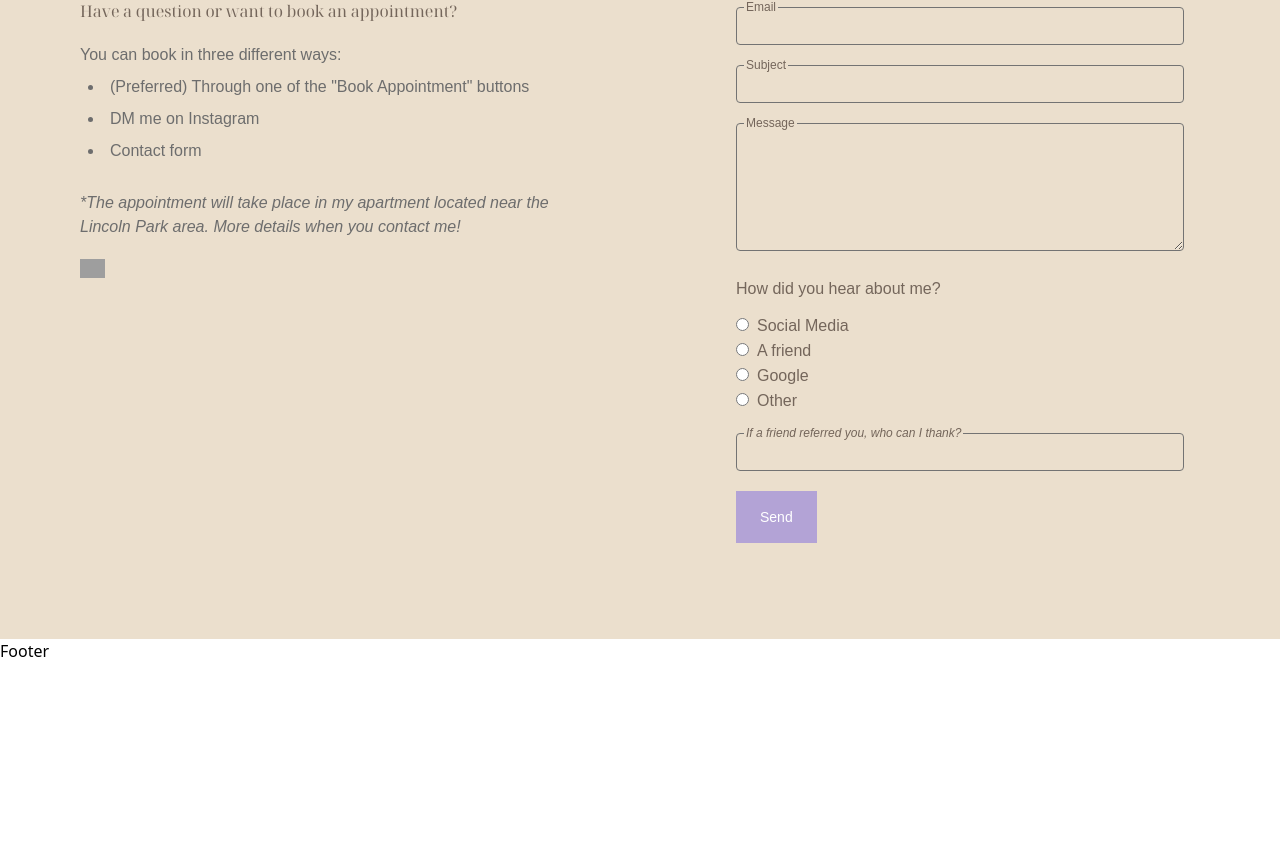
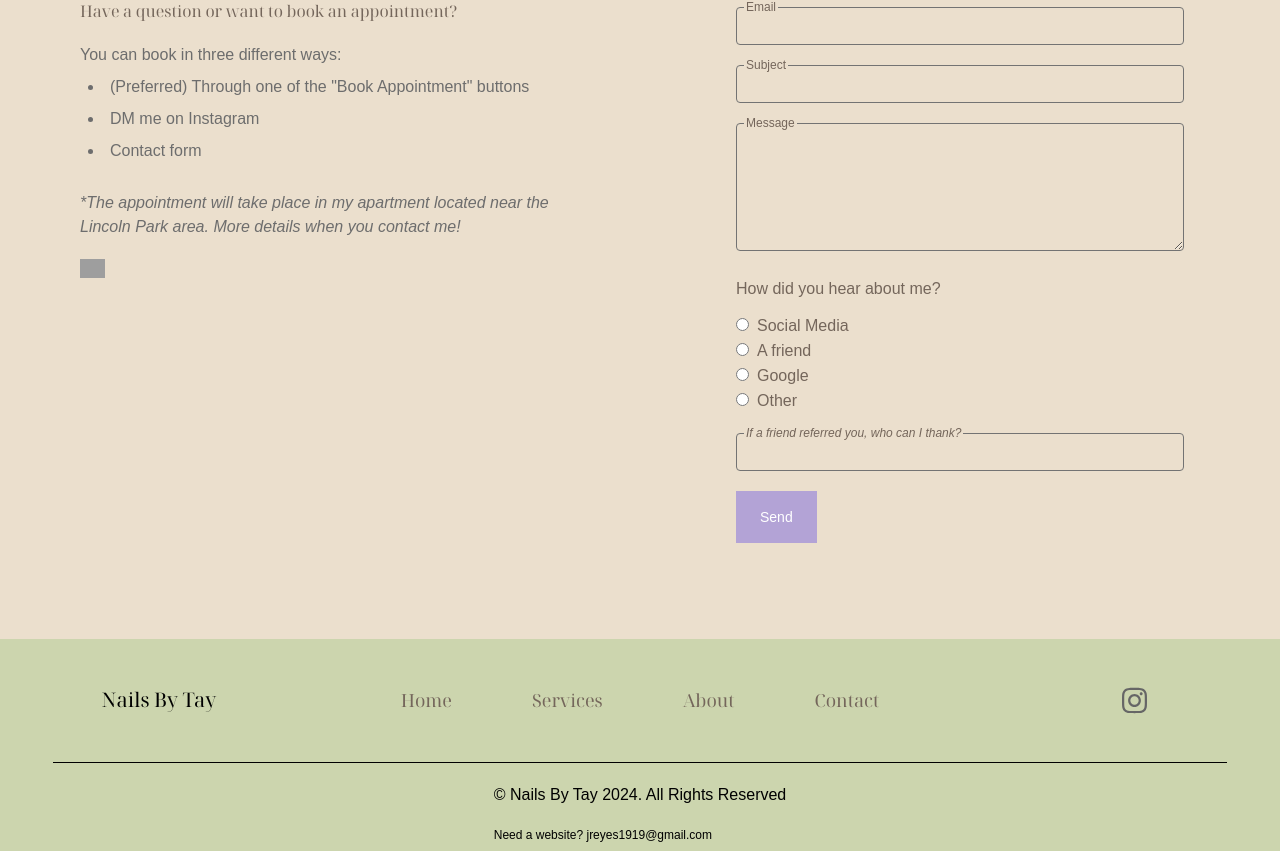
Before and after one commit to JreyIV/nails-by-tay, a React (Vite) app: page / in a window 1280 px wide. Shown: the part 3407-4258 px from the top of the page. Before the commit the page ends 4070 px from the top, so only its background shows below. Built offline with nearby package versions, Linux system fonts and the light colour scheme; grey boxes are pictures that could not be loaded; a web font is replaced by a local one.

Commit message:
Finished Footer
Finished footer, site is pretty much done.

up next: set up Book Appointment Link to working google form

```diff
--- a/src/sections/Footer.jsx
+++ b/src/sections/Footer.jsx
@@ -1,5 +1,55 @@
+import { motion } from "framer-motion";
+import { NavLinks } from "../constants";
+import { instagram_clear } from "../assets/icons";
+
 const Footer = () => {
-  return <div>Footer</div>;
+  return (
+    <section className="bg-wrong-green flex flex-col items-center justify-center">
+      <div className=" p-12 w-11/12 max: flex items-center relative border-b border-black">
+        <h1 className="font-noto text-xl absolute">Nails By Tay</h1>
+        <ul className="flex-1 flex justify-center items-center gap-20 max-lg:hidden">
+          {NavLinks.map((link) => (
+            <motion.li key={link.label} whileHover={{ scale: 1.25 }}>
+              <motion.a
+                href={link.href}
+                className="leading-normal text-lg font-noto "
+                whileHover={{ color: "#F1E9FF" }}
+              >
+                <motion.div
+                  className="text-brand-brown"
+                  whileTap={{ scale: 0.5 }}
+                >
+                  {link.label}
+                </motion.div>
+              </motion.a>
+            </motion.li>
+          ))}
+        </ul>
+        <a
+          href="https://www.instagram.com/_paintedbytay_/"
+          target="_blank"
+          className="absolute right-20 flex "
+        >
+          <motion.img
+            src={instagram_clear}
+            alt="instagram"
+            width={25}
+            height={25}
+            style={{ filter: "invert(60%)" }}
+            whileHover={{ scale: 1.2 }}
+          />
+        </a>
+      </div>
+      <div className="pt-5">
+        <p className="font-wix">
+          &copy; Nails By Tay 2024. All Rights Reserved
+        </p>
+        <p className="font-wix text-xs pt-5 pb-2">
+          Need a website? jreyes1919@gmail.com
+        </p>
+      </div>
+    </section>
+  );
 };
 
 export default Footer;
```
